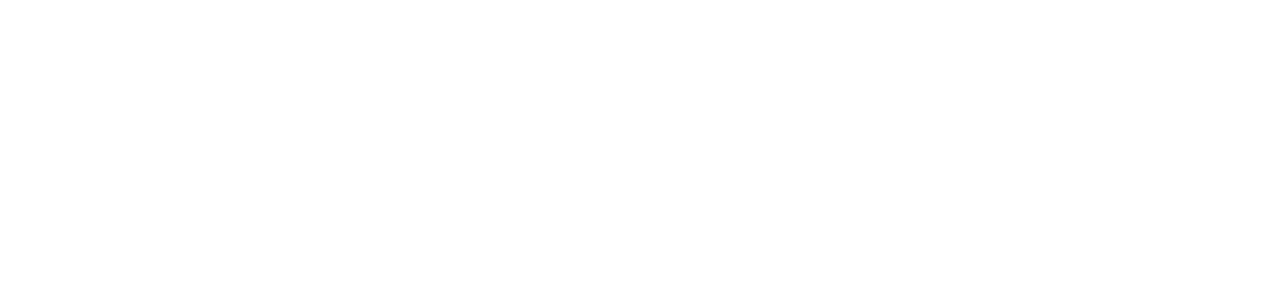
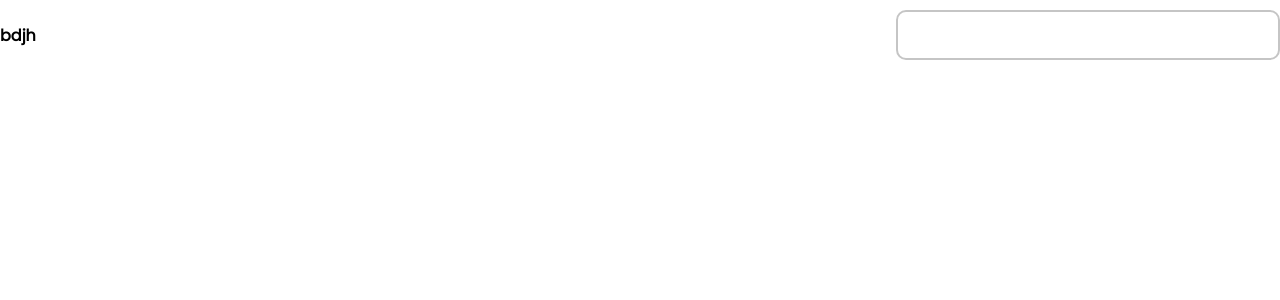
Before and after one commit to mohammad-kassem/survey-builder-frontend, a React (Create React App) app: page / in a window 1280 px wide. Before the commit this address had no page. Shown: the top 300 px of the page. Built offline with nearby package versions, Linux system fonts and the light colour scheme.

Commit message:
feta: adding the Text component and its styling

```diff
--- a/src/App.js
+++ b/src/App.js
@@ -1,10 +1,17 @@
 import { Routes, Route, useNavigate, useLocation } from "react-router-dom";
 import Login from "./pages/Login";
 import Register from "./pages/Register";
+import Text from "./components/Text";
 
 function App() {
    const navigate = useNavigate();
+   let question={
+    id: 1,
+    text: "bdjh",
+    survey_id: 1};
+    console.log(question.id);
 
+  let answer = {};
   //login
   async function login(cridentials) {
     let data = new FormData();
@@ -23,7 +30,7 @@
   };
 
   //register
-  const register = async (cridentials) => {
+  async function register(cridentials) {
     let data = new FormData();
     data.append("fname", cridentials.fname);
     data.append("lname", cridentials.lname);
@@ -48,6 +55,9 @@
       <Route path="/register" element = {
         <Register register={register}/>
       }></Route>
+      <Route path="/" element = {
+        <Text question={question} answer={answer}/>
+      }></Route>
     </Routes>
   )
 }
--- /dev/null
+++ b/src/components/Text.js
@@ -0,0 +1,16 @@
+import { useState } from "react";
+
+
+function Text({question, answer}){
+    const [input, setInput] = useState("");
+    return(
+    <div className="input-container">
+        <label>{question.text}</label>
+        <input type="text" id={"question" + question.id} value={input} required onChange={function(e){
+            setInput(e.target.value);
+        }}></input>
+    </div>
+    )
+}
+
+export default Text;
--- a/src/index.css
+++ b/src/index.css
@@ -71,7 +71,7 @@
   margin: 5%;
 }
 
-input {
+.form input {
   width: 100%;
   height: 50px;
   border: 2px solid #c5c5c5;
@@ -85,3 +85,25 @@
 .link{
   text-align: center;
 }
+
+/* surveys and question*/
+.input-container{
+  display: flex;
+  justify-content: space-between;
+  align-items: center;
+}
+
+input, select {
+  width: 30%;
+  height: 50px;
+  padding: 12px 1%;
+  margin: 10px 0;
+  border: 2px solid #c5c5c5;
+  border-radius: 10px;
+}
+
+label {
+  padding: 15px 0 15px 0;
+  display: inline-block;
+  font-weight: bold;
+}
```
